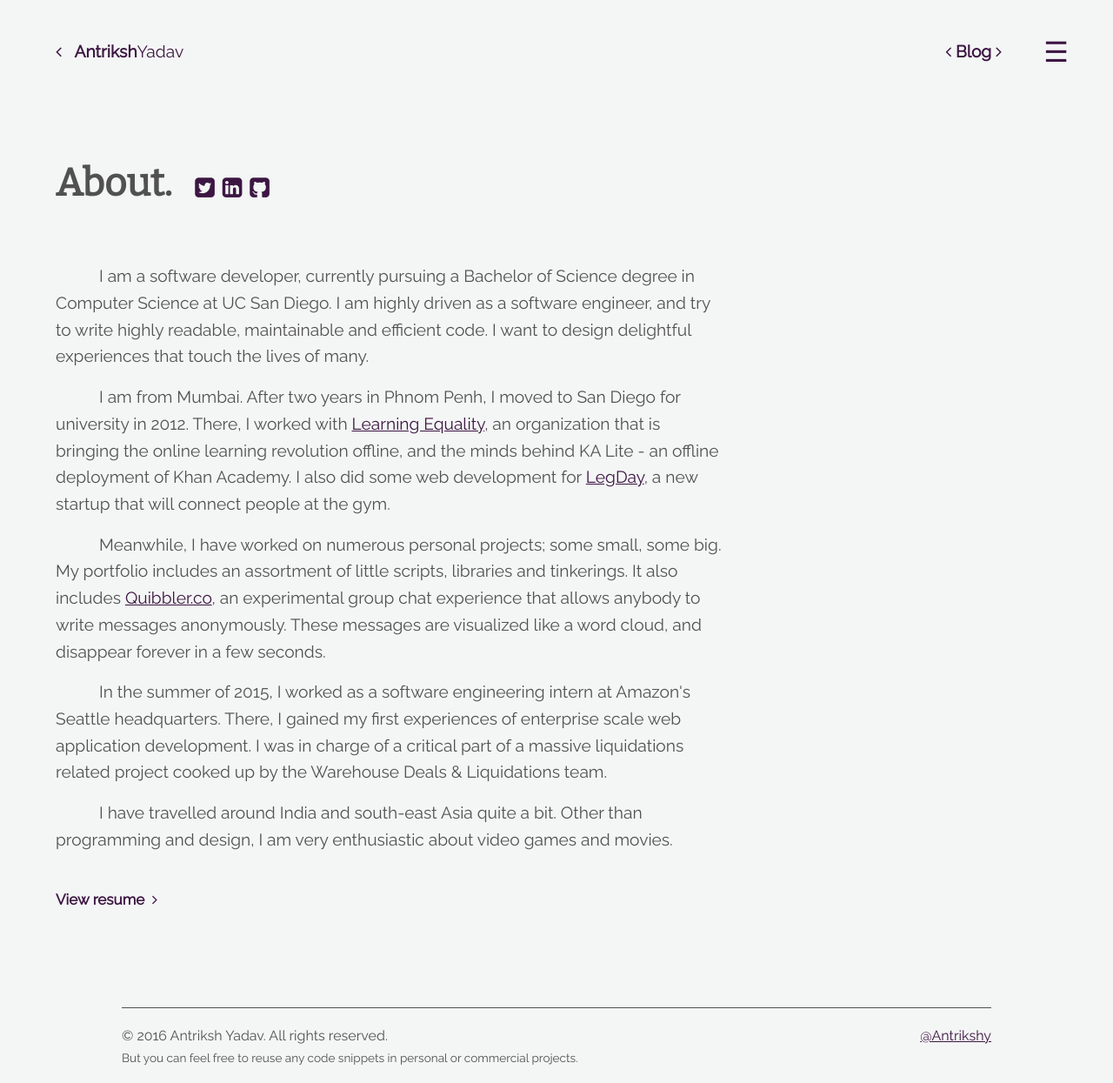
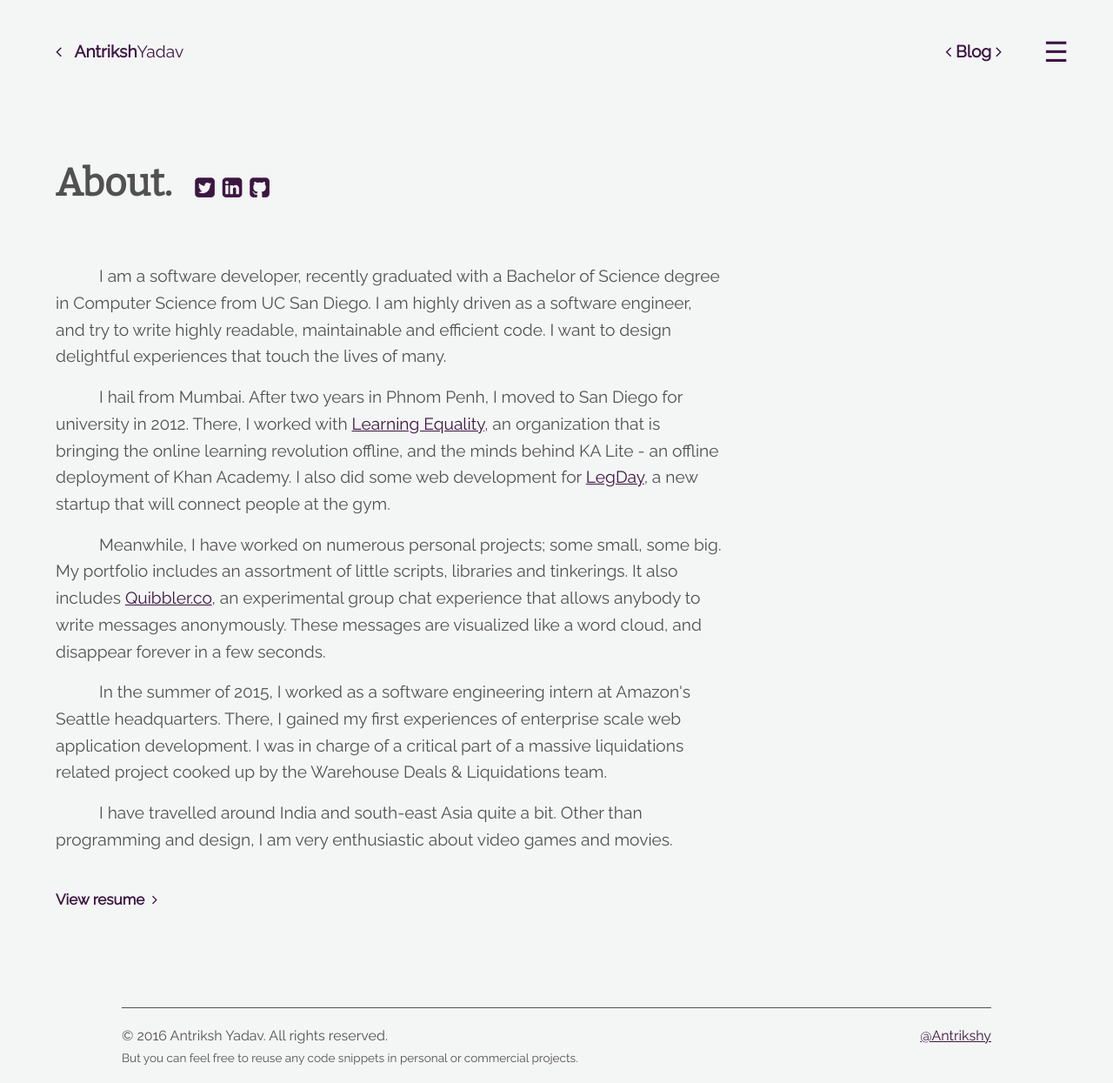
Before and after one commit to Antrikshy/antrikshy.github.io, a Jekyll site: the page built from about/index.html, in a window 1280 px wide. Shown: the whole page at 87% size. Built offline with Jekyll 4.4.1, drawn with Linux system fonts in a browser that asks for light colours.

Commit message:
Updated About page after graduation

```diff
--- a/about/index.html
+++ b/about/index.html
@@ -19,10 +19,10 @@ title: About
       <small><a href="{{site.personal_external_links.github}}"><i class="fa fa-github-square"></i></a></small>
     </h1>
     <p class="about-longform text-indent">
-      I am a software developer, currently pursuing a Bachelor of Science degree in Computer Science at UC San Diego. I am highly driven as a software engineer, and try to write highly readable, maintainable and efficient code. I want to design delightful experiences that touch the lives of many.
+      I am a software developer, recently graduated with a Bachelor of Science degree in Computer Science from UC San Diego. I am highly driven as a software engineer, and try to write highly readable, maintainable and efficient code. I want to design delightful experiences that touch the lives of many.
     </p>
     <p class="about-longform text-indent">
-      I am from Mumbai. After two years in Phnom Penh, I moved to San Diego for university in 2012. There, I worked with <a href="https://learningequality.org">Learning Equality</a>, an organization that is bringing the online learning revolution offline, and the minds behind KA Lite - an offline deployment of Khan Academy. I also did some web development for <a href="http://legday.co">LegDay</a>, a new startup that will connect people at the gym.
+      I hail from Mumbai. After two years in Phnom Penh, I moved to San Diego for university in 2012. There, I worked with <a href="https://learningequality.org">Learning Equality</a>, an organization that is bringing the online learning revolution offline, and the minds behind KA Lite - an offline deployment of Khan Academy. I also did some web development for <a href="http://legday.co">LegDay</a>, a new startup that will connect people at the gym.
     </p>
     <p class="about-longform text-indent">
       Meanwhile, I have worked on numerous personal projects; some small, some big. My portfolio includes an assortment of little scripts, libraries and tinkerings. It also includes <a href="http://quibbler.co">Quibbler.co</a>, an experimental group chat experience that allows anybody to write messages anonymously. These messages are visualized like a word cloud, and disappear forever in a few seconds.
```
